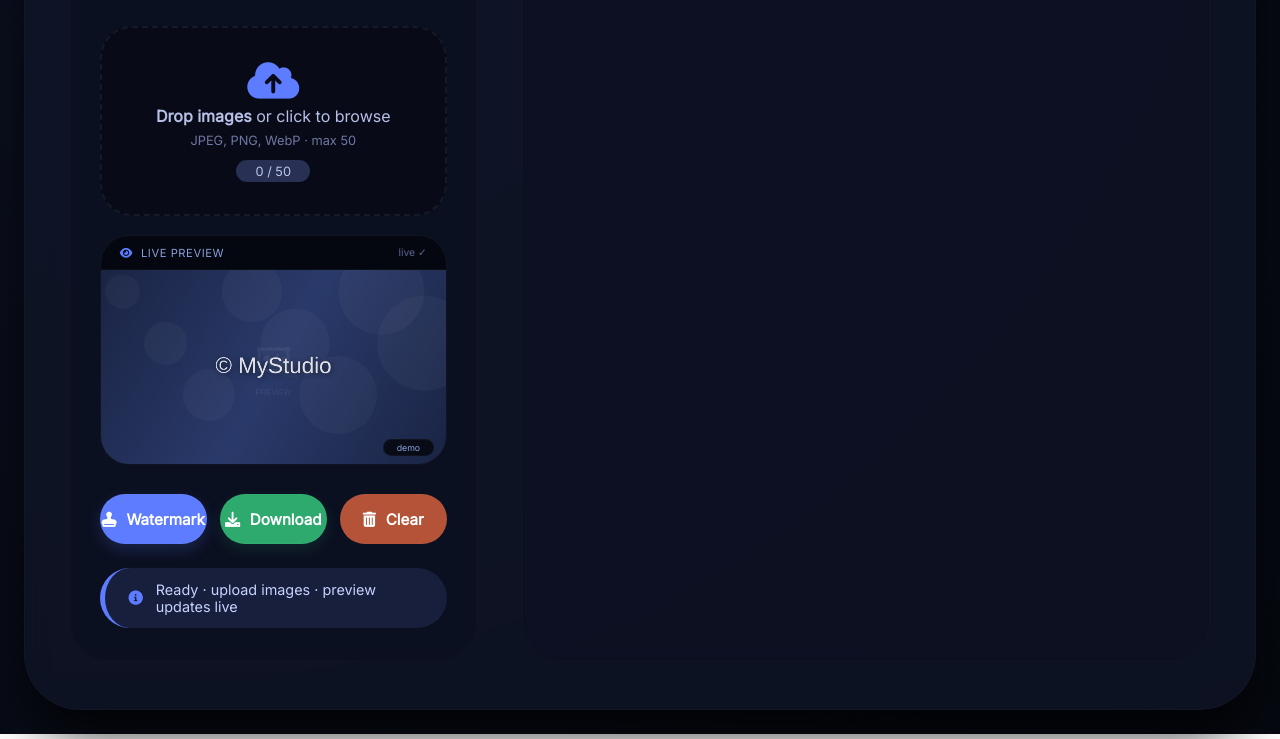
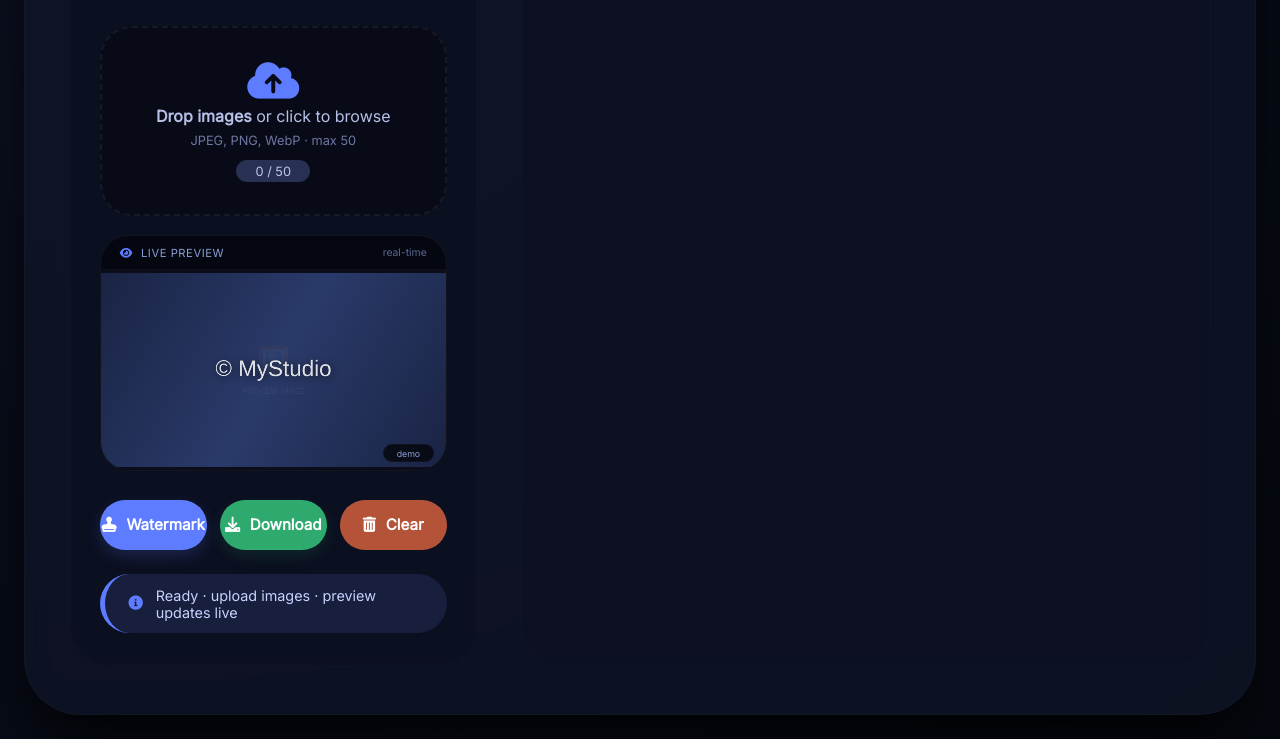
Before and after one commit to Sethil-bit/wmark, a plain HTML site: page index.html in a window 1280 px wide. Shown: the part 678-1417 px from the top of the page. Drawn offline with Linux system fonts and the light colour scheme; a web font is replaced by a local one.

Commit message:
Update title and enhance preview section

```diff
--- a/index.html
+++ b/index.html
@@ -3,7 +3,7 @@
 <head>
   <meta charset="UTF-8">
   <meta name="viewport" content="width=device-width, initial-scale=1.0">
-  <title>Bulk Watermark · Pro · Live Preview</title>
+  <title>Bulk Watermark · Pro · Fixed Preview</title>
   <!-- Font Awesome -->
   <link rel="stylesheet" href="https://cdnjs.cloudflare.com/ajax/libs/font-awesome/6.0.0-beta3/css/all.min.css">
   <!-- Google Fonts -->
@@ -66,7 +66,6 @@
       .grid-2col { grid-template-columns: 1fr; gap: 2rem; }
       .app-card { padding: 1.8rem; }
     }
-    /* left panel */
     .controls {
       background: rgba(8, 13, 28, 0.5);
       border-radius: 2.4rem;
@@ -176,10 +175,7 @@
     .btn-success { background: #2eaa6e; color: white; box-shadow: 0 6px 16px rgba(46,170,110,0.15); }
     .btn-success:hover { background: #24985f; }
     .btn-warning { background: #b45338; color: white; }
-    .btn-outline { background: transparent; border: 1px solid #3e4a72; color: #b3bde6; }
-    .btn-outline:hover { background: #1f2742; }
     .btn:disabled { opacity: 0.4; pointer-events: none; filter: grayscale(0.5); }
-    /* right panel */
     .gallery-panel {
       background: rgba(8, 13, 28, 0.3);
       border-radius: 2.4rem;
@@ -264,14 +260,14 @@
       font-size: 0.9rem;
     }
     .toast-message i { color: #5d7cff; }
-    /* preview section - ENHANCED */
+
+    /* PREVIEW SECTION - FIXED */
     .preview-section {
       margin-top: 1.2rem;
       border-radius: 1.8rem;
       overflow: hidden;
       border: 1px solid rgba(255,255,255,0.04);
       background: rgba(0,0,0,0.3);
-      position: relative;
     }
     .preview-header {
       display: flex;
@@ -298,7 +294,7 @@
       position: relative;
       width: 100%;
       background: #0b0e1a;
-      min-height: 180px;
+      min-height: 200px;
       display: flex;
       align-items: center;
       justify-content: center;
@@ -307,8 +303,7 @@
       display: block;
       width: 100%;
       height: auto;
-      max-height: 280px;
-      object-fit: contain;
+      max-height: 300px;
       background: #0b0e1a;
     }
     .preview-placeholder {
@@ -349,19 +344,16 @@
   <h1><i class="fas fa-water"></i> Bulk Watermark · Pro</h1>
   <div class="subhead">
     <span><i class="fas fa-images"></i> up to 50 · lossless · original size</span>
-    <span><i class="fas fa-eye"></i> live preview · real-time</span>
+    <span><i class="fas fa-eye"></i> live preview · fixed</span>
   </div>
 
   <div class="grid-2col">
-    <!-- left panel -->
     <div class="controls">
-      <!-- text -->
       <div class="control-group">
         <label><i class="fas fa-font"></i> Watermark text</label>
         <input type="text" id="watermarkText" value="© MyStudio" placeholder="e.g. © MyBrand">
       </div>
 
-      <!-- font + color -->
       <div class="row-duo">
         <div class="control-group">
           <label><i class="fas fa-italic"></i> Font</label>
@@ -385,7 +377,6 @@
         </div>
       </div>
 
-      <!-- size + opacity -->
       <div class="row-duo">
         <div class="control-group">
           <label><i class="fas fa-text-height"></i> Size (px)</label>
@@ -397,7 +388,6 @@
         </div>
       </div>
 
-      <!-- position -->
       <div class="row-duo">
         <div class="control-group">
           <label><i class="fas fa-arrow-left"></i> X %</label>
@@ -409,7 +399,6 @@
         </div>
       </div>
 
-      <!-- font style -->
       <div class="control-group">
         <label><i class="fas fa-italic"></i> Style</label>
         <div style="display: flex; gap: 0.5rem; flex-wrap: wrap;">
@@ -420,7 +409,6 @@
         <input type="hidden" id="fontStyleValue" value="normal">
       </div>
 
-      <!-- file zone -->
       <div class="file-zone" id="fileDropZone">
         <i class="fas fa-cloud-upload-alt"></i>
         <p><strong>Drop images</strong> or click to browse</p>
@@ -429,7 +417,7 @@
         <input type="file" id="fileInput" multiple accept="image/*" style="display: none;">
       </div>
 
-      <!-- ENHANCED PREVIEW SECTION -->
+      <!-- FIXED PREVIEW -->
       <div class="preview-section">
         <div class="preview-header">
           <span class="preview-label"><i class="fas fa-eye"></i> LIVE PREVIEW</span>
@@ -456,7 +444,6 @@
       </div>
     </div>
 
-    <!-- right gallery -->
     <div class="gallery-panel">
       <div class="gallery-header">
         <span><i class="fas fa-layer-group"></i> Gallery</span>
@@ -480,8 +467,7 @@
     let processedBlobs = [];
     let processedURLs = [];
     const MAX_IMAGES = 50;
-    let previewImageLoaded = false;
-    let previewImageData = null; // store first uploaded image for preview
+    let previewImageData = null;
 
     // DOM refs
     const fileInput = document.getElementById('fileInput');
@@ -510,7 +496,6 @@
     const styleBold = document.getElementById('styleBold');
     const styleItalic = document.getElementById('styleItalic');
 
-    // preview elements
     const previewCanvas = document.getElementById('previewCanvas');
     const previewPlaceholder = document.getElementById('previewPlaceholder');
     const previewBadge = document.getElementById('previewBadge');
@@ -553,7 +538,7 @@
       updateGalleryCount();
     }
 
-    // ---------- DRAW PREVIEW (enhanced) ----------
+    // ---------- DRAW PREVIEW (FIXED) ----------
     function drawPreview() {
       const text = watermarkText.value.trim() || '©';
       const color = textColor.value;
@@ -571,34 +556,47 @@
       const canvas = previewCanvas;
       const w = canvas.width, h = canvas.height;
 
-      // Clear and draw background
+      // Clear canvas first
       ctx.clearRect(0, 0, w, h);
 
       // If we have a preview image from uploads, use it
       if (previewImageData) {
         const img = new Image();
         img.onload = function() {
-          ctx.drawImage(img, 0, 0, w, h);
-          drawWatermarkOnCanvas(ctx, w, h, text, color, size, fontFamily, fontWeight, fontStyle, opacity, xPercent, yPercent);
+          // Draw the image to fill canvas maintaining aspect ratio
+          const imgAspect = img.width / img.height;
+          const canvasAspect = w / h;
+          let drawW, drawH, offsetX = 0, offsetY = 0;
+
+          if (imgAspect > canvasAspect) {
+            drawW = w;
+            drawH = w / imgAspect;
+            offsetY = (h - drawH) / 2;
+          } else {
+            drawH = h;
+            drawW = h * imgAspect;
+            offsetX = (w - drawW) / 2;
+          }
+
+          ctx.drawImage(img, offsetX, offsetY, drawW, drawH);
+          drawWatermark(ctx, w, h, text, color, size, fontFamily, fontWeight, fontStyle, opacity, xPercent, yPercent);
+          previewPlaceholder.classList.add('hidden');
         };
         img.onerror = function() {
           drawDemoBackground(ctx, w, h);
-          drawWatermarkOnCanvas(ctx, w, h, text, color, size, fontFamily, fontWeight, fontStyle, opacity, xPercent, yPercent);
+          drawWatermark(ctx, w, h, text, color, size, fontFamily, fontWeight, fontStyle, opacity, xPercent, yPercent);
+          previewPlaceholder.classList.add('hidden');
         };
         img.src = previewImageData;
       } else {
-        // Draw demo background
         drawDemoBackground(ctx, w, h);
-        drawWatermarkOnCanvas(ctx, w, h, text, color, size, fontFamily, fontWeight, fontStyle, opacity, xPercent, yPercent);
+        drawWatermark(ctx, w, h, text, color, size, fontFamily, fontWeight, fontStyle, opacity, xPercent, yPercent);
+        previewPlaceholder.classList.add('hidden');
         previewBadge.textContent = 'demo';
       }
-
-      previewPlaceholder.classList.add('hidden');
-      previewStatus.textContent = 'live ✓';
     }
 
     function drawDemoBackground(ctx, w, h) {
-      // Nice gradient demo
       const grad = ctx.createLinearGradient(0, 0, w, h);
       grad.addColorStop(0, '#1a2444');
       grad.addColorStop(0.5, '#2a3a6a');
@@ -606,26 +604,17 @@
       ctx.fillStyle = grad;
       ctx.fillRect(0, 0, w, h);
 
-      // Add some decorative elements
-      ctx.fillStyle = 'rgba(255,255,255,0.03)';
-      for (let i = 0; i < 8; i++) {
-        ctx.beginPath();
-        ctx.arc(50 + i * 100, 50 + (i % 3) * 120, 40 + i * 10, 0, Math.PI * 2);
-        ctx.fill();
-      }
-
-      // Sample text
-      ctx.fillStyle = 'rgba(255,255,255,0.06)';
-      ctx.font = '80px sans-serif';
+      ctx.fillStyle = 'rgba(255,255,255,0.05)';
+      ctx.font = '60px sans-serif';
       ctx.textAlign = 'center';
       ctx.textBaseline = 'middle';
-      ctx.fillText('🖼', w/2, h/2 - 10);
-      ctx.fillStyle = 'rgba(255,255,255,0.08)';
+      ctx.fillText('🖼️', w/2, h/2 - 20);
+      ctx.fillStyle = 'rgba(255,255,255,0.06)';
       ctx.font = '18px sans-serif';
-      ctx.fillText('PREVIEW', w/2, h/2 + 60);
+      ctx.fillText('PREVIEW IMAGE', w/2, h/2 + 50);
     }
 
-    function drawWatermarkOnCanvas(ctx, w, h, text, color, size, fontFamily, fontWeight, fontStyle, opacity, xPercent, yPercent) {
+    function drawWatermark(ctx, w, h, text, color, size, fontFamily, fontWeight, fontStyle, opacity, xPercent, yPercent) {
       ctx.save();
       ctx.textAlign = 'center';
       ctx.textBaseline = 'middle';
@@ -636,9 +625,9 @@
       ctx.font = fontString;
       ctx.globalAlpha = Math.min(1, Math.max(0, opacity));
       ctx.fillStyle = color;
-      ctx.shadowColor = 'rgba(0,0,0,0.7)';
-      ctx.shadowBlur = 16;
-      ctx.shadowOffsetX = 2;
+      ctx.shadowColor = 'rgba(0,0,0,0.8)';
+      ctx.shadowBlur = 20;
+      ctx.shadowOffsetX = 3;
       ctx.shadowOffsetY = 3;
 
       const x = (xPercent / 100) * w;
@@ -815,7 +804,6 @@
       originalFiles = originalFiles.concat(toAdd);
       updateFileBadge();
       renderGallery();
-      // Update preview with first uploaded image
       updatePreviewFromUploads();
       showToast(`Added ${toAdd.length} · total ${originalFiles.length}`);
       fileInput.value = '';
@@ -832,11 +820,9 @@
     });
     fileInput.addEventListener('change', (e) => { if (e.target.files) handleFiles(e.target.files); });
 
-    // color sync
     textColor.addEventListener('input', () => { textColorHex.value = textColor.value; drawPreview(); });
     textColorHex.addEventListener('input', () => { textColor.value = textColorHex.value; drawPreview(); });
 
-    // all controls trigger preview
     watermarkText.addEventListener('input', drawPreview);
     fontSize.addEventListener('input', drawPreview);
     opacitySlider.addEventListener('input', drawPreview);
@@ -844,7 +830,6 @@
     posY.addEventListener('input', drawPreview);
     fontFamilySelect.addEventListener('change', drawPreview);
 
-    // font style buttons
     function setStyle(s) {
       fontStyleValue.value = s;
       [styleNormal, styleBold, styleItalic].forEach(b => b.style.background = '#20294a');
```
